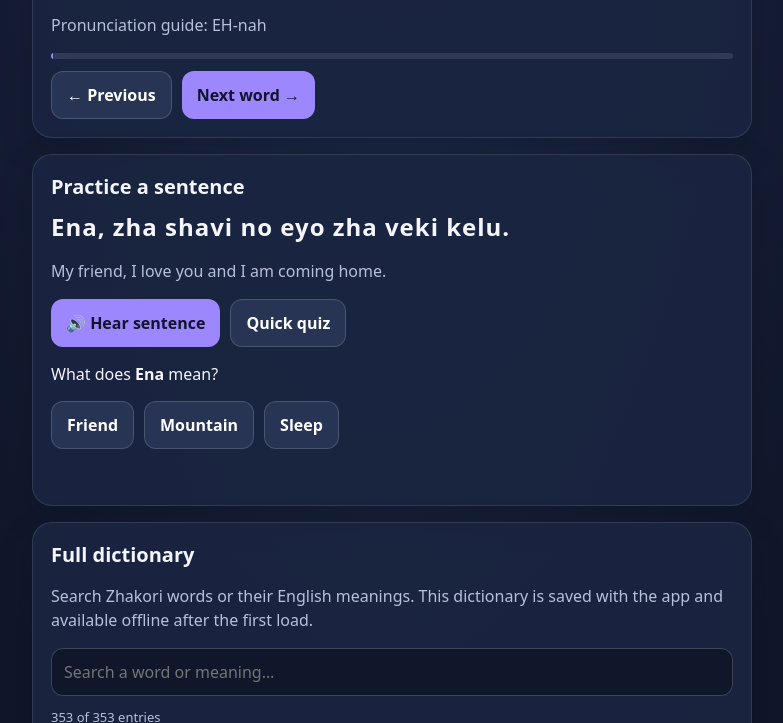
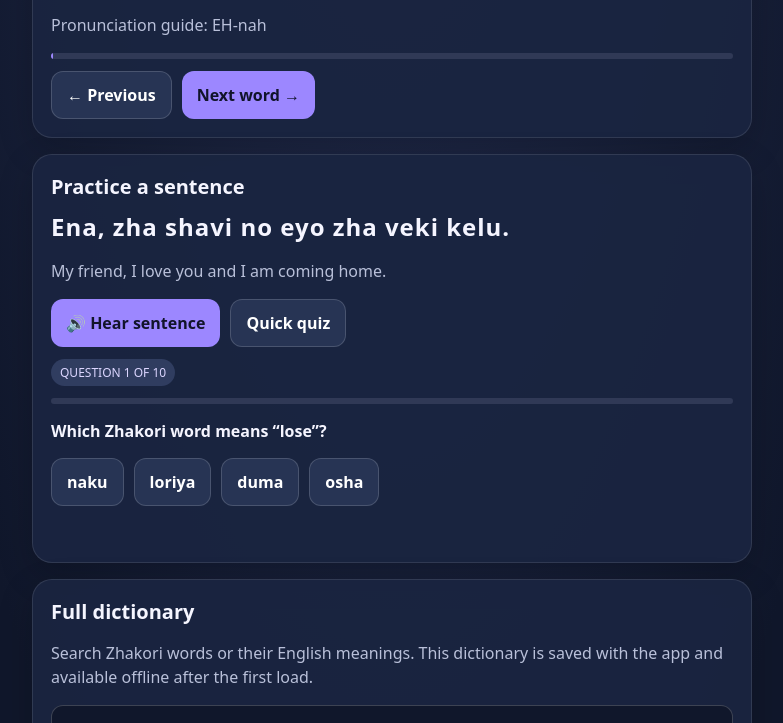
Before and after one commit to noeljakisa2-ai/Kids--sora-app-, a plain HTML site: page index.html in a window 1280 px wide. Both pictures are taken after a click on the button "Quick quiz". Shown: the part 732-1455 px from the top of the page, without its empty margins (248-1031 px from the left). Drawn offline with Linux system fonts and the light colour scheme.

Commit message:
Upgrade Zhakori main app quiz to ten-question pass test

```diff
--- a/index.html
+++ b/index.html
@@ -435,7 +435,35 @@ $('testVoice').onclick=()=>speak('Hello! I am your Zhakori language teacher. Let
 function render(autoSpeak=true){const l=lessons[index];$('lessonCount').textContent='LESSON '+(index+1)+' OF '+lessons.length;$('word').textContent=l.w;$('meaning').textContent=l.m;$('hint').textContent='Pronunciation guide: '+l.h;$('sentence').textContent=l.s;$('translation').textContent=l.t;$('bar').style.width=((index+1)/lessons.length*100)+'%';$('quizArea').innerHTML='';if($('lunaLine'))$('lunaLine').textContent='Today’s word is “'+l.w+'” — '+l.m+'. Listen: “'+l.s+'” ('+l.t+')';if(autoSpeak){speak('Luna says: '+l.w+'. '+l.s)}}
 $('listen').onclick=()=>speak(lessons[index].w);$('sentenceListen').onclick=()=>speak(lessons[index].s);$('slower').onclick=()=>{slow=!slow;$('slower').textContent=slow?'🐢 Slow mode: ON':'🐢 Slower';speak(lessons[index].w)};$('next').onclick=()=>{index=(index+1)%lessons.length;render(true)};$('prev').onclick=()=>{index=(index-1+lessons.length)%lessons.length;render(true)};
 $('say').onclick=()=>{const SR=window.SpeechRecognition||window.webkitSpeechRecognition;if(!SR){$('status').textContent='Speech recognition is not available here. Try Chrome on Android; you can still listen and practice manually.';return}const rec=new SR();rec.lang='en-US';rec.interimResults=false;rec.maxAlternatives=1;$('status').textContent='Listening… speak now.';rec.onresult=e=>{const said=e.results[0][0].transcript.toLowerCase();const target=lessons[index].w.toLowerCase();$('status').textContent='I heard: “'+said+'”. '+(said.includes(target)?'Nice work!':'Try once more, slowly.');};rec.onerror=e=>$('status').textContent='Microphone recognition issue ('+e.error+'). Check permission or try Chrome.';rec.start()};
-$('quiz').onclick=()=>{const l=lessons[index];$('quizArea').innerHTML='<p>What does <b>'+l.w+'</b> mean?</p><div class="row"><button data-a="'+l.m+'">'+l.m+'</button><button data-a="Mountain">Mountain</button><button data-a="Sleep">Sleep</button></div><div class="feedback" id="quizFeedback"></div>';[...$('quizArea').querySelectorAll('button')].forEach(b=>b.onclick=()=>{$('quizFeedback').textContent=b.dataset.a===l.m?'Correct! Great job.':'Not quite. It means '+l.m+'.'})};
+let activeQuiz=[],quizPos=0,quizScore=0,quizLocked=false;
+function shuffle(items){return [...items].sort(()=>Math.random()-.5)}
+function startQuiz(){
+ const pool=Object.entries(dictionary).filter(([w,m],i,arr)=>w&&m&&arr.findIndex(([w2])=>w2.toLowerCase()===w.toLowerCase())===i);
+ if(pool.length<4){$('quizArea').textContent='Add more dictionary words to create a quiz.';return}
+ activeQuiz=shuffle(pool).slice(0,Math.min(10,pool.length)).map(([w,m])=>({w,m,reverse:Math.random()<.45}));
+ quizPos=0;quizScore=0;showQuizQuestion();
+}
+function showQuizQuestion(){
+ quizLocked=false;
+ if(quizPos>=activeQuiz.length){
+  const passed=quizScore>=Math.ceil(activeQuiz.length*.8);
+  $('quizArea').innerHTML='<h3>Quiz result: '+quizScore+'/'+activeQuiz.length+'</h3><p class="feedback">'+(passed?'🎉 Passed! You need 80% to pass.':'Not passed yet. You need 80% to pass. Review the words and try again.')+'</p><p class="muted">'+(passed?'Great work — keep practising to remember them.':'Try a different set of words. The questions will be shuffled.')+'</p><button class="primary" id="retryQuiz">Try another 10-question quiz</button>';
+  $('retryQuiz').onclick=startQuiz;return;
+ }
+ const q=activeQuiz[quizPos],correct=q.reverse?q.w:q.m;
+ const distractors=shuffle(Object.entries(dictionary).filter(([w,m])=>q.reverse?(w!==q.w&&m!==q.m):(m!==q.m&&w!==q.w)).map(([w,m])=>q.reverse?w:m));
+ const opts=shuffle([correct,...distractors.slice(0,3)]);
+ $('quizArea').innerHTML='<div class="chip">QUESTION '+(quizPos+1)+' OF '+activeQuiz.length+'</div><div class="progress"><div class="bar" style="width:'+((quizPos)/activeQuiz.length*100)+'%"></div></div><p><b>'+(q.reverse?'Which Zhakori word means “'+q.m+'”?':'What does “'+q.w+'” mean?')+'</b></p><div class="row" id="quizOptions"></div><div class="feedback" id="quizFeedback" aria-live="polite"></div>';
+ const box=$('quizOptions');
+ opts.forEach(opt=>{const btn=document.createElement('button');btn.textContent=opt;btn.onclick=()=>{
+  if(quizLocked)return;quizLocked=true;
+  if(opt===correct){quizScore++;$('quizFeedback').textContent='Correct.';}
+  else $('quizFeedback').textContent='Not quite. The correct answer is '+correct+'.';
+  [...box.querySelectorAll('button')].forEach(x=>{x.disabled=true;if(x.textContent===correct)x.style.border='2px solid #28a66a';});
+  const next=document.createElement('button');next.className='primary';next.textContent=quizPos===activeQuiz.length-1?'See result':'Next question →';next.onclick=()=>{quizPos++;showQuizQuestion()};$('quizArea').append(next);
+ };box.append(btn)});
+}
+$('quiz').onclick=startQuiz;
 $('askForm').onsubmit=e=>{e.preventDefault();const q=$('question').value.trim().toLowerCase();if(!q)return;let found=Object.entries(dictionary).find(([w,m])=>q.includes(w)||q.includes(m.toLowerCase()));$('answer').textContent=found?found[0].toUpperCase()+' means “'+found[1]+'” in our current Zhakori dictionary.':'I do not know that yet in this starter tutor. Try asking about zha, ena, mira, shavi, or veki.'};
 
 function renderDictionary(){
```
